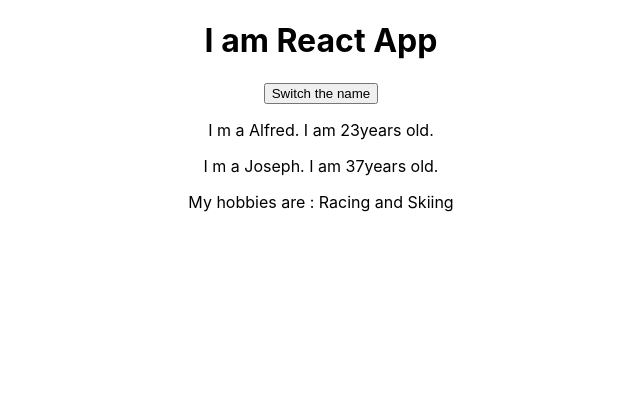
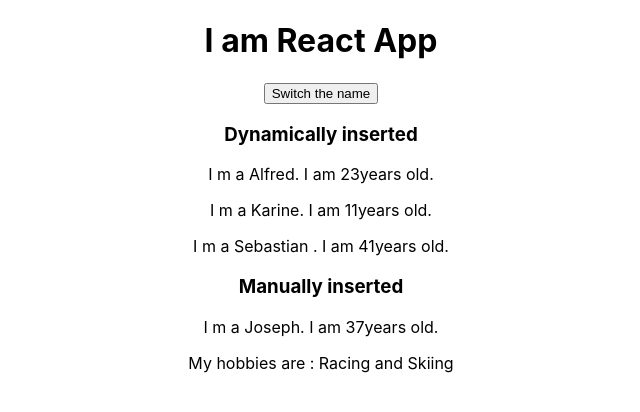
Before and after one commit to CaptainStorm21/function-class-React16, a React (Create React App) app: page / in a window 1280 px wide. Shown: the top 412 px of the page, without its empty margins (319-959 px from the left). Built offline with nearby package versions, Linux system fonts and the light colour scheme.

Commit message:
dynamically maupulating the state
onClick method button

```diff
--- a/src/App.js
+++ b/src/App.js
@@ -8,13 +8,24 @@
     persons:  [
       { name: 'Alfred', age: '23'},
       { name: 'Karine', age: '11'},
-      { name: 'Masha', age: '55'},
-      { name: 'Joseph', age: '34'}
-    ]
+      { name: 'Sebastian ', age: '41'}
+    ],
+    otherState: 'California - other state'
   }
   //function onclick event handler
   switchNameHandler = () => {
-    console.log('was clicked');
+    // manipulating change state on a click
+    //DON'T DO THIS = this.state.persons[0].name="Marina Schiller"
+    this.setState(
+      {
+        persons:  [
+          { name: 'Alina', age: '83'},
+          { name: 'Sascha', age: '93'},
+          { name: 'Sebastian ', age: '41'}
+        ]
+      }
+    )
+
   }
 
   render() {
@@ -22,14 +33,15 @@
       <div className="App">
         <h1>I am React App</h1>
 
-        {/* event handling */}
-        {/* //pass a reference to click event */}
+
         <button onClick = { this.switchNameHandler}>Switch the name</button>
 
-        {/* this will execute a function immediately after the component will load into the dom */}
-        {/* <button onClick = { this.switchNameHandler()}>Switch the name</button> */}
+        <h3>Dynamically inserted</h3>
+        <Person name= { this.state.persons[0].name} age= { this.state.persons[0].age}  />
+        <Person name= { this.state.persons[1].name} age= { this.state.persons[1].age}  />
+        <Person name= { this.state.persons[2].name} age= { this.state.persons[2].age}  />
 
-        <Person name= { this.state.persons[0].name} age= { this.state.persons[0].age}  />
+        <h3>Manually inserted</h3>
         <Person name="Joseph" age="37">
           My hobbies are : Racing and Skiing
         </Person>
```
